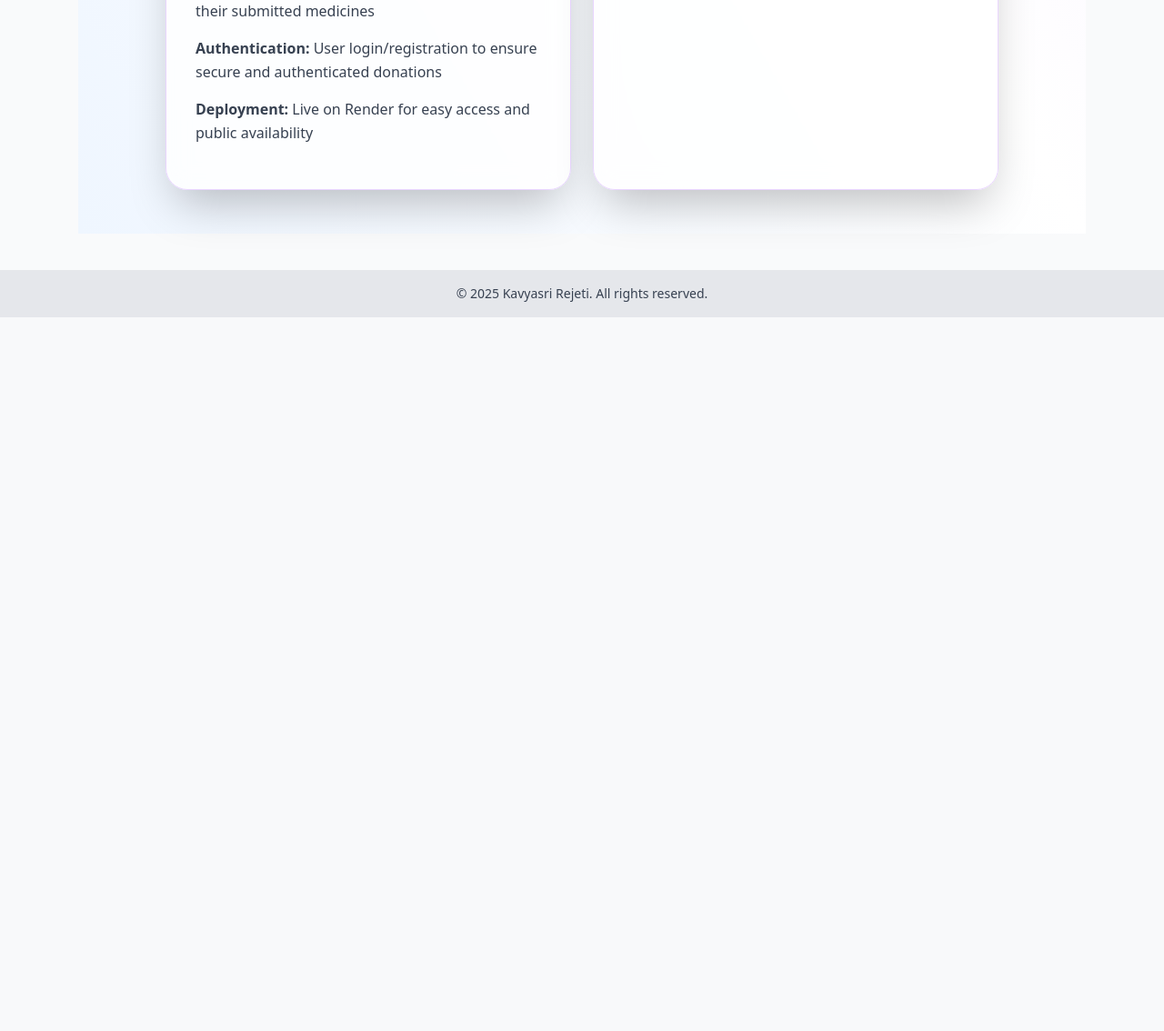
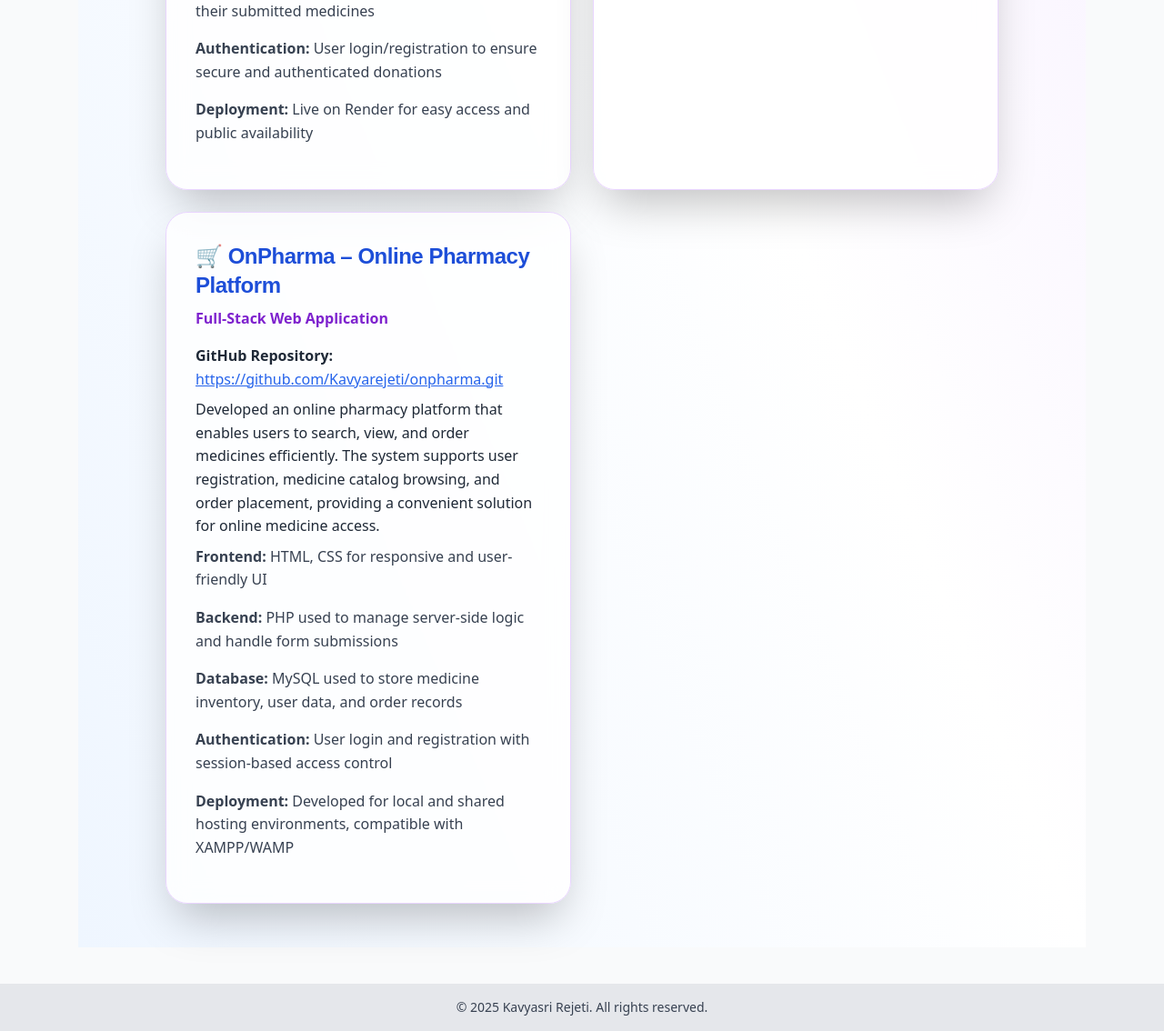
Before and after one commit to Kavyarejeti/newportfolio1, a Flask app: page /projects in a window 1280 px wide. Shown: the part 1808-2942 px from the top of the page at 91% size. Before the commit the page ends 2157 px from the top, so only its background shows below. Run offline with Flask 3, Linux system fonts and the light colour scheme; some libraries are stand-ins or nearby versions.

Commit message:
Updated feature/fixed bug

```diff
--- a/data/projects.json
+++ b/data/projects.json
@@ -49,5 +49,18 @@
       "Security: Managed user access with IAM roles/policies, configured identity and access management",
       "Networking: Configured Virtual Private Clouds (VPC), subnets"
     ]
+  },
+  {
+    "title": "OnPharma – Online Pharmacy Platform",
+    "subtitle": "Full-Stack Web Application",
+    "description": [
+      "GitHub Repository: https://github.com/Kavyarejeti/onpharma.git",
+      "Developed an online pharmacy platform that enables users to search, view, and order medicines efficiently. The system supports user registration, medicine catalog browsing, and order placement, providing a convenient solution for online medicine access.",
+      "Frontend: HTML, CSS for responsive and user-friendly UI",
+      "Backend: PHP used to manage server-side logic and handle form submissions",
+      "Database: MySQL used to store medicine inventory, user data, and order records",
+      "Authentication: User login and registration with session-based access control",
+      "Deployment: Developed for local and shared hosting environments, compatible with XAMPP/WAMP"
+    ]
   }
 ]
--- a/templates/base.html
+++ b/templates/base.html
@@ -10,7 +10,7 @@
   <header class="bg-gradient-to-r from-blue-700 via-blue-900 to-indigo-800 text-white shadow-lg sticky top-0 z-50">
     <div class="container mx-auto flex justify-between items-center px-6 py-4">
 
-      <!-- Logo + Name -->
+
       <a href="/" class="flex items-center space-x-4">
         <img src="{{ url_for('static', filename='logo.jpg') }}" alt="Kavyasri Logo"
              class="h-14 w-14 rounded-full shadow-lg hover:scale-110 transition-transform duration-300" />
@@ -19,7 +19,7 @@
         </span>
       </a>
 
-      <!-- Navigation -->
+
       <nav class="space-x-8 text-lg font-medium">
         <a href="/" class="hover:text-yellow-300 hover:underline transition duration-300">Home</a>
         <a href="/about" class="hover:text-yellow-300 hover:underline transition duration-300">About</a>
--- a/templates/projects.html
+++ b/templates/projects.html
@@ -60,7 +60,18 @@
         <p class="text-gray-700"><strong>Security:</strong> Managed user access with IAM roles/policies, configured identity and access management</p>
         <p class="text-gray-700"><strong>Networking:</strong> Configured Virtual Private Clouds (VPC), subnets</p>
       </div>
-
+      <!-- OnPharma – Online Pharmacy Platform -->
+      <div class="bg-white bg-opacity-80 backdrop-blur-md border border-purple-200 rounded-3xl shadow-2xl p-8 transition-transform hover:scale-105 animate-fadeInUp">
+       <h3 class="text-2xl font-bold text-blue-700 mb-2">🛒 OnPharma – Online Pharmacy Platform</h3>
+       <p class="mb-4 font-semibold text-purple-700">Full-Stack Web Application</p>
+       <p class="text-gray-800 mb-2"><strong>GitHub Repository:</strong> <a href="https://github.com/Kavyarejeti/onpharma.git" class="text-blue-600 underline" target="_blank">https://github.com/Kavyarejeti/onpharma.git</a></p>
+       <p class="text-gray-800 mb-2">Developed an online pharmacy platform that enables users to search, view, and order medicines efficiently. The system supports user registration, medicine catalog browsing, and order placement, providing a convenient solution for online medicine access.</p>
+       <p class="text-gray-700"><strong>Frontend:</strong> HTML, CSS for responsive and user-friendly UI</p>
+       <p class="text-gray-700"><strong>Backend:</strong> PHP used to manage server-side logic and handle form submissions</p>
+       <p class="text-gray-700"><strong>Database:</strong> MySQL used to store medicine inventory, user data, and order records</p>
+       <p class="text-gray-700"><strong>Authentication:</strong> User login and registration with session-based access control</p>
+       <p class="text-gray-700"><strong>Deployment:</strong> Developed for local and shared hosting environments, compatible with XAMPP/WAMP</p>
+      </div>
     </div>
   </div>
 </div>
```
